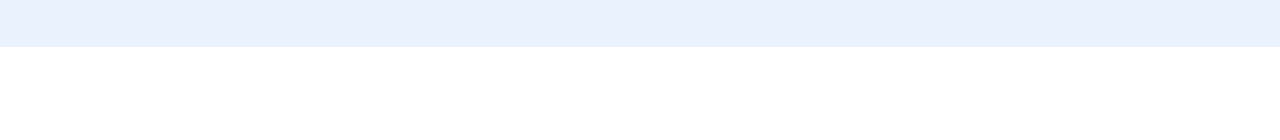
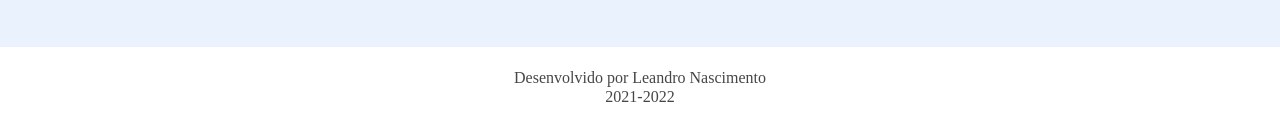
Before and after one commit to leandronasx/site-pessoal, a plain HTML site: page contato.html in a window 1280 px wide. Shown: the part 610-750 px from the top of the page. Drawn offline with Linux system fonts and the light colour scheme.

Commit message:
Adicionando footer nas paginas contato.html e projetos.html

```diff
--- a/contato.html
+++ b/contato.html
@@ -113,6 +113,11 @@
         </section>
     </main>
 
+    <footer class="footer">
+        <p>Desenvolvido por Leandro Nascimento</p>
+        <p>2021-2022</p>
+    </footer>
+
     <script src="js/script.js"></script>
 </body>
 </html>
--- a/css/contato.css
+++ b/css/contato.css
@@ -156,6 +156,22 @@
     border: 0px;
 }
 
+/* FOOTER */
+.footer{
+    min-height: 80px;
+    background-color: #FFFFFF;
+    display: flex;
+    flex-direction: column;
+    align-items: center;
+    justify-content: center;
+}
+.footer p{
+    font-size: 16px;
+    line-height: 19px;
+    color: #464646;
+}
+
+
 /* MENU MOBILE */
 .menu-mobile i{
     width: 90%;
--- a/css/projetos.css
+++ b/css/projetos.css
@@ -122,6 +122,20 @@
     line-height: 20px;
 }
 
+/* FOOTER */
+.footer{
+    min-height: 80px;
+    background-color: #FFFFFF;
+    display: flex;
+    flex-direction: column;
+    align-items: center;
+    justify-content: center;
+}
+.footer p{
+    font-size: 16px;
+    line-height: 19px;
+    color: #464646;
+}
 
 
 /* MENU MOBILE */
```
Also changed, not shown: projetos.html (+6 -0 lines).
